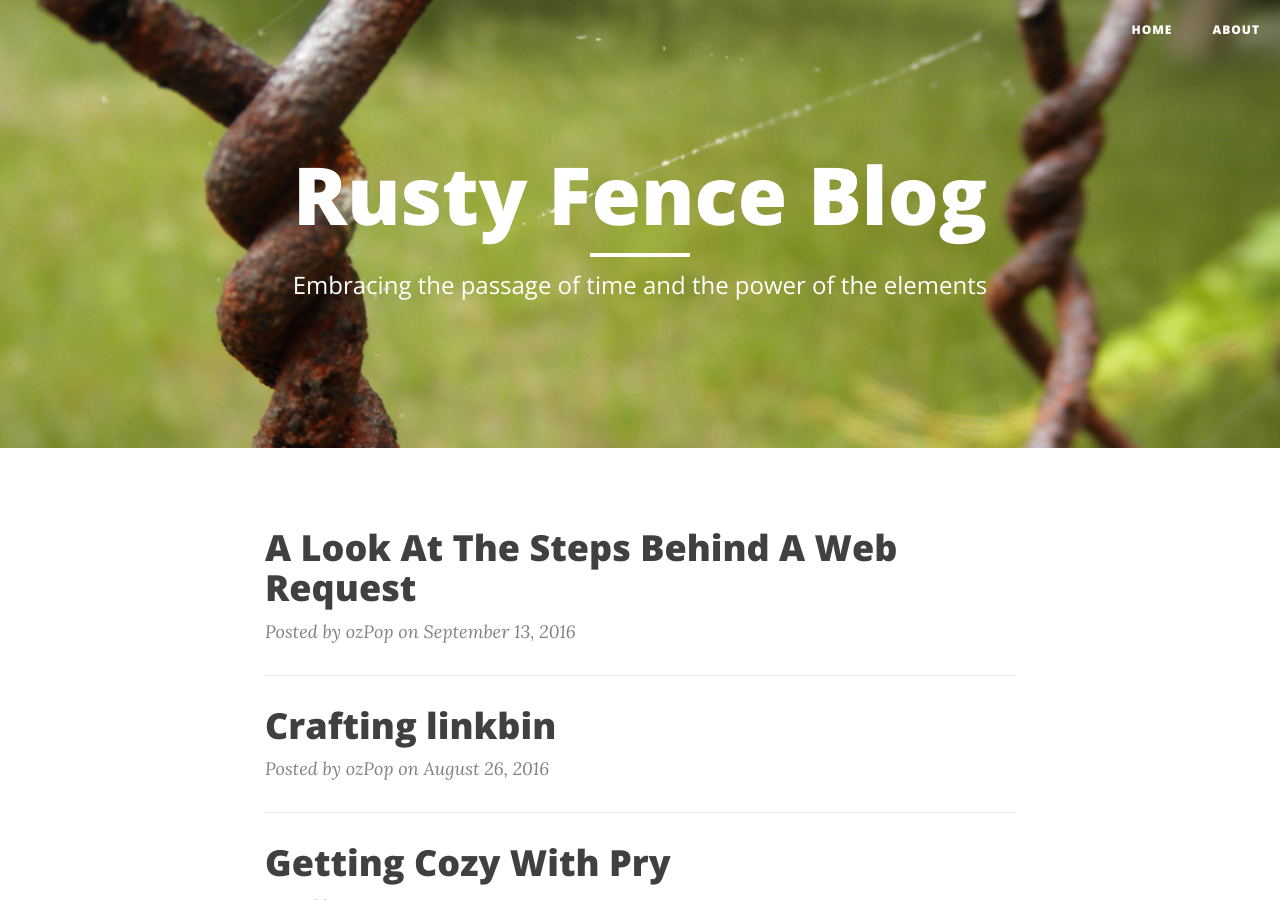
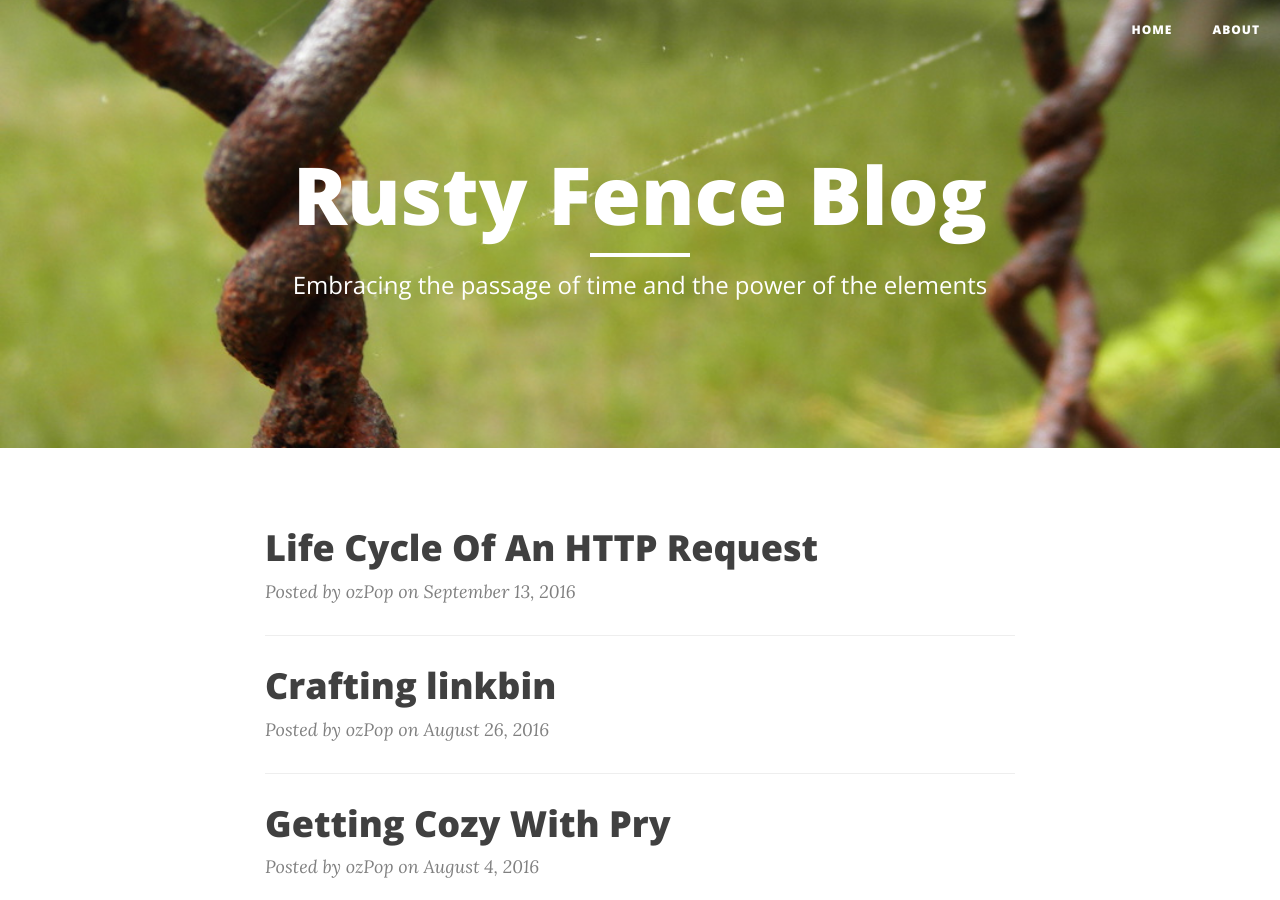
Before and after one commit to agarrharr/ozPop.github.io, a Jekyll site: the page built from index.html, in a window 1280 px wide and 900 px high. Built offline with Jekyll 4.4.1, drawn with Linux system fonts in a browser that asks for light colours; nearby versions of some CDN libraries; the list of posts is cut into pages by our own code; some of the changed lines change nothing that is shown.

Commit message:
edit contents of post

```diff
--- a/_posts/2016-09-13-Sophisticated-Web.md
+++ b/_posts/2016-09-13-Sophisticated-Web.md
@@ -1,7 +1,7 @@
 ---
 css: sophisticated-web
 layout: post
-title: A Look At The Steps Behind A Web Request
+title: Life Cycle Of An HTTP Request
 header-img: ""
 ---
 
@@ -14,29 +14,28 @@
 
 Dr.Lezaru asked me to explain, in as much detail as I could, **the processes that take place when you enter a URL in a browser and press enter**. He added that in his exprience this question is sometimes asked during interviews and many junior developers tend to give an incomplete answer.
 
-After taking another sip of the _Great Divide Yeti Imperial Stout_, I took a moment to compose myself and gather my thoughts. My initial response was not wrong, however, it was only partial. Not only had I skipped over a number of fundamental steps that occur in the process, my answer incomplete and lacked the kind of detail that Dr.Lezaru expected.
+After taking another sip of the _Great Divide Yeti Imperial Stout_, I took a moment to compose myself and gather my thoughts. My initial response was not wrong, however, it lacked some essential details. Not only had I skipped over a number of fundamental steps that occur in the process, my was answer incomplete and lacked the kind of detail that Dr.Lezaru expected.
 
 ![Great Divide Yeti Imperial Stout Pic](http://media-cache-ec0.pinimg.com/736x/6a/35/94/6a359488fab2d49364209ea9d2e02882.jpg)
 
-So, after having another Yeti and hearing about the intricacies behind the processes, I decided that I would come back to this topic and investigate it further, perhaps even write a blog post.
+So, after having another Yeti and hearing about the intricacies behind these processes, I decided that I would come back to this topic and investigate it further, perhaps even write a blog post.
 
-What I have since discovered is that the ammount of layers of comlexity that exist when you request that site is staggering. My goal for this post is to condense as much as possible the whole process, so that when I am asked this question again, I can provide a better answer than the one I gave in the past.
+What I have since discovered is that the ammount of layers of comlexity that exist when you request a site is staggering. My goal for this post is to condense as much as possible the whole process, assuming no problems occur in any step of the HTTP request, so that when I am asked this question again, I can provide a better answer than the one I gave in the past.
 
 ## The Answer
 ----
 
-Upon entering a URL and requesting a website to be displayed the user triggers a chain of processes that encompass mutliple layers of technologies and protocols. The proccesses are so complex that it would require several college level networking courses to fully explain.
+Upon entering a URL and requesting a website to be displayed, the user triggers a chain of processes that encompass layers of technologies and protocols. The proccesses are so complex that it would require several college level networking courses to fully explain.
 
-Below is an attempt to cover only the some of the cases and gloss over the overall process of a quintessential web request.
+Below is an attempt to provide a reatively rough and simplified summary glossing over the overall process of a quintessential web request.
 
 1. [User Enters URL](user-enters-url)
-2. [DNS Lookup](dns-lookup)
-3. [Initiate TCP/IP Connection](initiate-tcp-ip-connection)
-4. [Client HTTP Request](client-http-request)
-5. [Server Processes Payload](server-processes-payload)
-6. [Server HTTP Response](server-http-response)
-7. [Client Renders Document](client-renders-document)
-8. [Conclusion](conclusion)
+2. [DNS Lookup Is Performed](dns-lookup)
+3. [Browser Initiates TCP/IP Connection](initiate-tcp-ip-connection)
+4. [Client Sends HTTP Request](client-http-request)
+5. [Server Receives And Processes Payload](server-processes-payload)
+6. [Server Prepares And Sends HTTP Response](server-http-response)
+7. [Client Interprets And Renders Document](client-renders-document)
 
 ### User Enters URL
 ----
@@ -45,14 +44,16 @@
 
 As a mechanism it specifies how information is to be transfered, most commonly using the HTTP protocol. Some other protocols are HTTPS, SSH, FTP, Telnet and more.
 
-A URL also contains a host name which is an alias for an IP address used to identify a machine connected to the web.
+![URL explained pic](http://2.bp.blogspot.com/-bUZfwn4_ev0/TqK0eMjVrfI/AAAAAAAAAK0/7_9ffOmZ61E/s1600/url.png)
+
+A URL also contains a domain name which is an alias for an IP address used to identify a machine connected to the web.
 
 ### DNS lookup
 ----
 
-Once the browser parses the URL that has been passed into the address field, a DNS lookup is performed. The browser first needs an IP address in order to identify a host and initialize a TCP/IP connection.
+Once the browser parses a URL, a DNS lookup is performed. The browser first needs an IP address in order to identify a host and initialize a TCP/IP connection.
 
-The steps of DNS lookup:
+The steps of DNS lookup are as follows:
 
 1. Check Browser Cache
     * Browsers cache DNS records for a fixed duration
@@ -77,7 +78,7 @@
 
 #### NOTE:
 
-A client can retrieve a resource using an IP directly. Because some websites have multiple servers in multiple locations to support millions of requests simultaneously, and so by using a URL we let the host decide which IP our client should connect to.This helps prevent bottlenecks, improves scalability, response speed and user experience overall.
+A client can retrieve a resource using an IP directly. Because some websites have multiple servers in multiple locations to support millions of requests simultaneously, by using a URL we let the host decide which IP our client should connect to. This helps prevent bottlenecks, improves scalability, response speed and user experience overall.
 
 ![Load balancer pic](http://tutorials.jenkov.com/images/software-architecture/load-balancing-1.png)
 
@@ -86,7 +87,7 @@
 ### Initiate TCP IP connection
 ----
 
-Communication between networked computers is carried out using protocol suits. The most widely used and most widely available protocol suite is TCP/IP protocol suite. It provides end-to-end connectivity specifing _how data should be packed, addressed, trasmitted, routed and received_ at the destination. TCP/IP is considered to be a 4 layer system.
+Communication between networked computers is carried out using protocol suits. The most widely used and most widely available protocol suite is the TCP/IP. It provides end-to-end connectivity specifing _how data should be packed, addressed, trasmitted, routed and received_ at the destination. TCP/IP is considered to be a 4 layer system.
 
 ![TCP/IP concept pic](https://cdn.tutsplus.com/net/uploads/2013/07/img004.png)
 
@@ -106,7 +107,7 @@
 Two most commonly used protocols at transport layer are TCP and UDP.
 
 * **TCP is used where a reliable connection is required.** For example while downloading a file, it is not desired to loose any information.
-* **UDP is used in case of unreliable connections.** For example while streaming a videa, loss of a few bytes is acceptable.
+* **UDP is used in case of unreliable connections.** For example while streaming a video, loss of a few bytes is acceptable.
 
 
 ### Client HTTP request
@@ -138,7 +139,7 @@
 ### Server Processes Payload
 ----
 
-Once the request payload arrives at the destination, a **web werver application** processes the request by launching a proper request handler. _A request handler is a program (written in PHP, Ruby, Java, Python) that reads the request, its parameters, and cookies_. The handler may interact with a database updating some stored records.
+Once the request payload arrives at the destination, a web server application processes the request by launching a proper **request handler**. _A request handler is a program (written in PHP, Ruby, Java, Python) that reads the request, its parameters, and cookies_. The handler may interact with a database updating some stored records.
 
 ![HTTP Request Diagram pic](https://i0.wp.com/www.dotnetfunda.com/UserFiles/ArticlesFiles/Abhijit%20Jana_634041501029987812_IISProcessRequest.JPG)
 
@@ -191,9 +192,9 @@
 ## Conclusion
 ----
 
-Thinking about the series of events that take place when a URL is entered into an address bar is invigorating. Such a simple step, in the background, triggers an extremely large number of procedures which are layered in an equally larged number of abstractions.
+Thinking about the series of events that take place when a URL is entered into an address bar is invigorating. Such a simple step, in the background, triggers an extremely large number of procedures which are layered in an equally large number of abstractions.
 
-Writing this blog post has given me the opportunity to look deeper into the processes that are involved in web applications and networking.
+Writing this blog post has given me the opportunity to look deeper into the processes that are involved in web applications and networking. I hope that next time I am faced with a question posed earlier, I will be better prepared to give a more through and complete answer.
 
 
 
```
